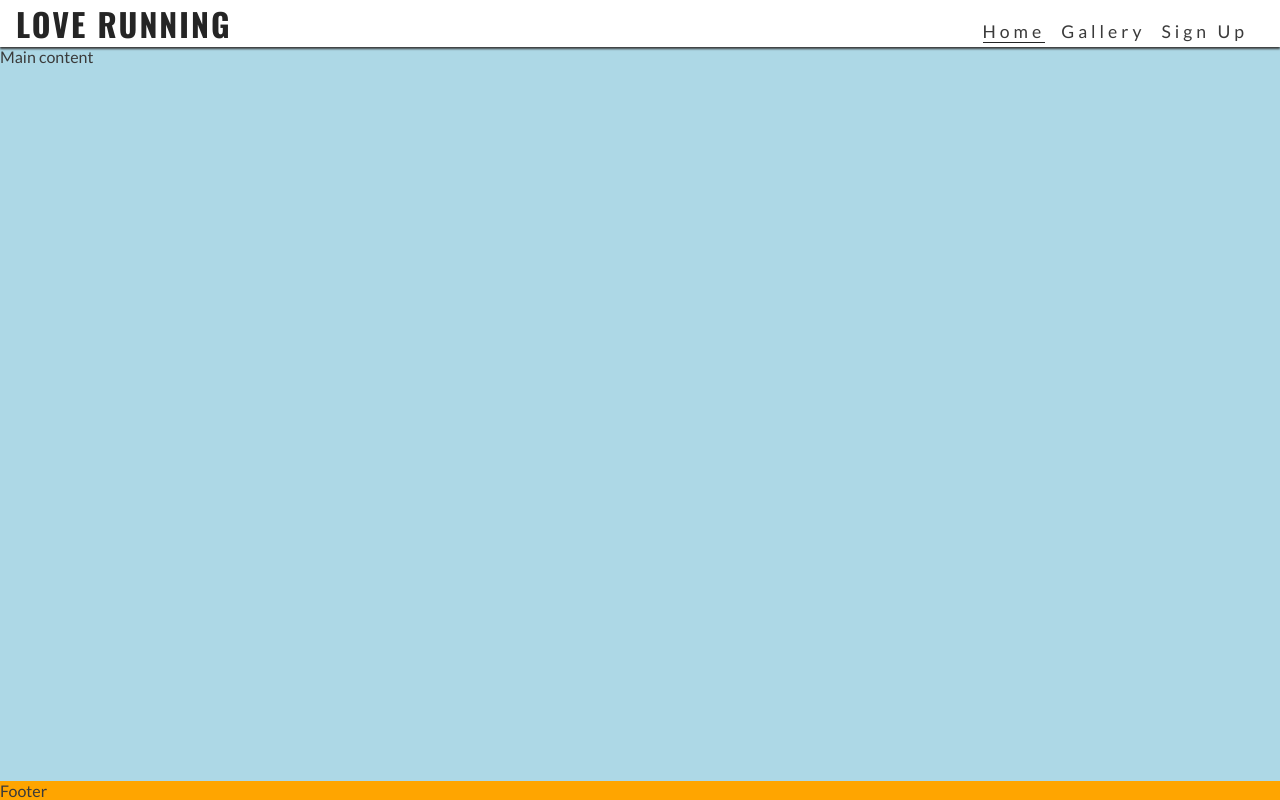
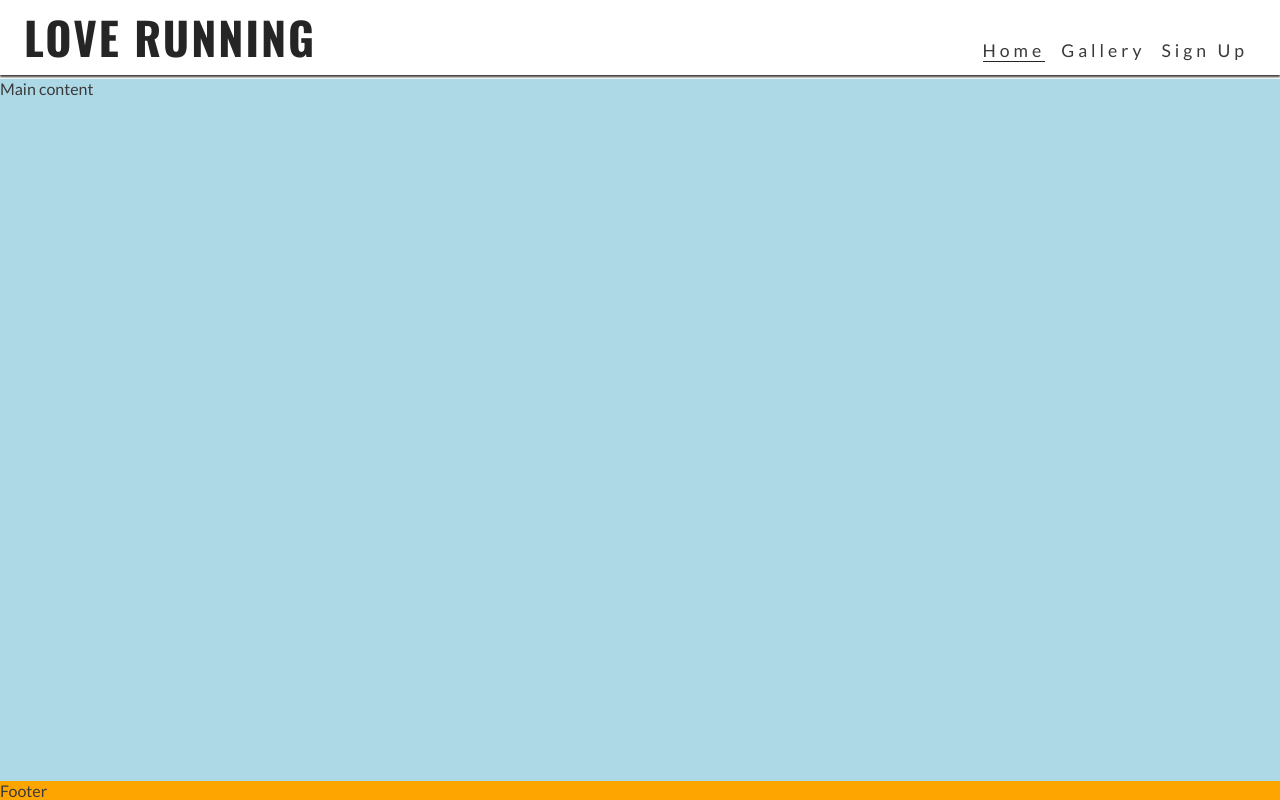
Before and after one commit to achristoforou1/love-running, a plain HTML site: page assets/index.html in a window 1280 px wide. Drawn offline with nearby package versions, Linux system fonts and the light colour scheme.

Commit message:
make logo larger push main content down to accomodate larger header

```diff
--- a/assets/css/style.css
+++ b/assets/css/style.css
@@ -120,4 +120,16 @@ footer {
     .nav-toggle-label {
         display: none;
     }
+
+    #logo {
+        font-size: 280%;
+        line-height: 75px;
+        margin: 0 0.5rem;
+    }
+
+    /*main content*/
+    main {
+        /*push main content down to accomodate larger header*/
+        margin-top: 79px;
+    }
 }
```
